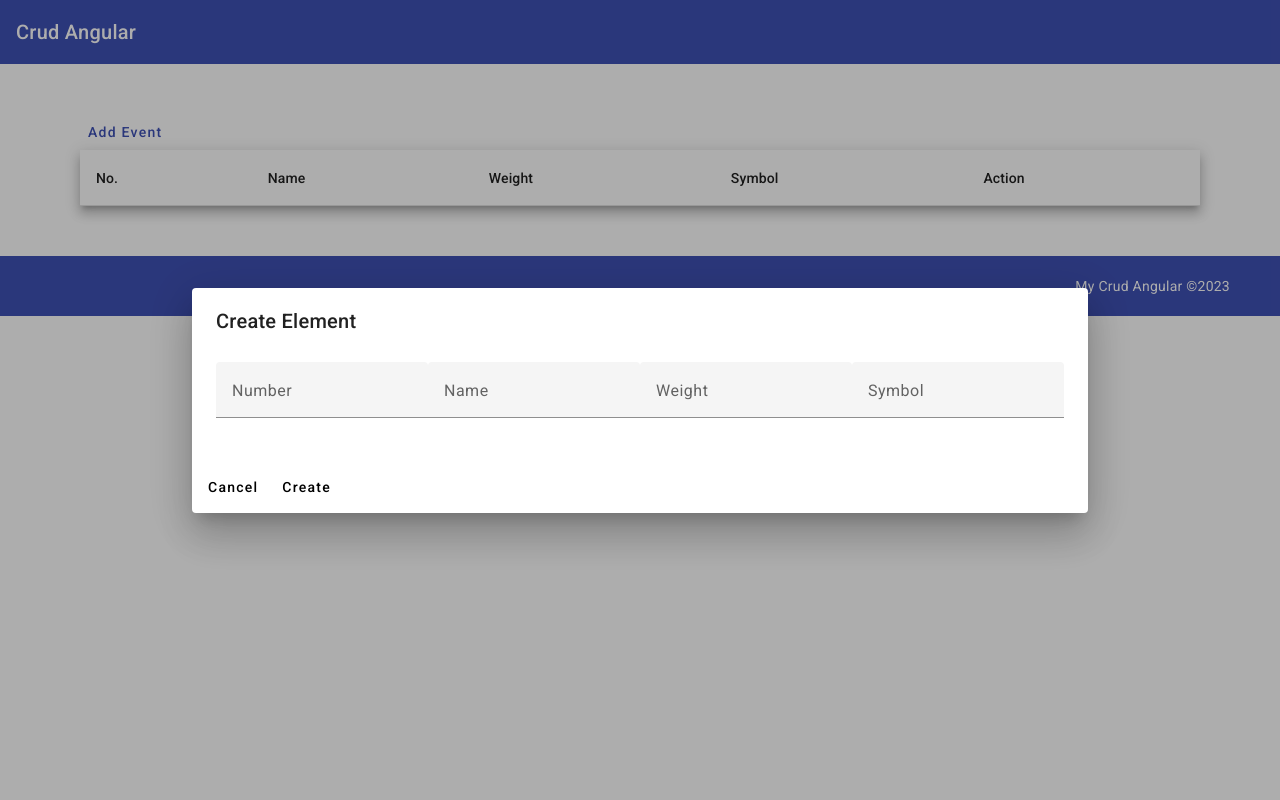
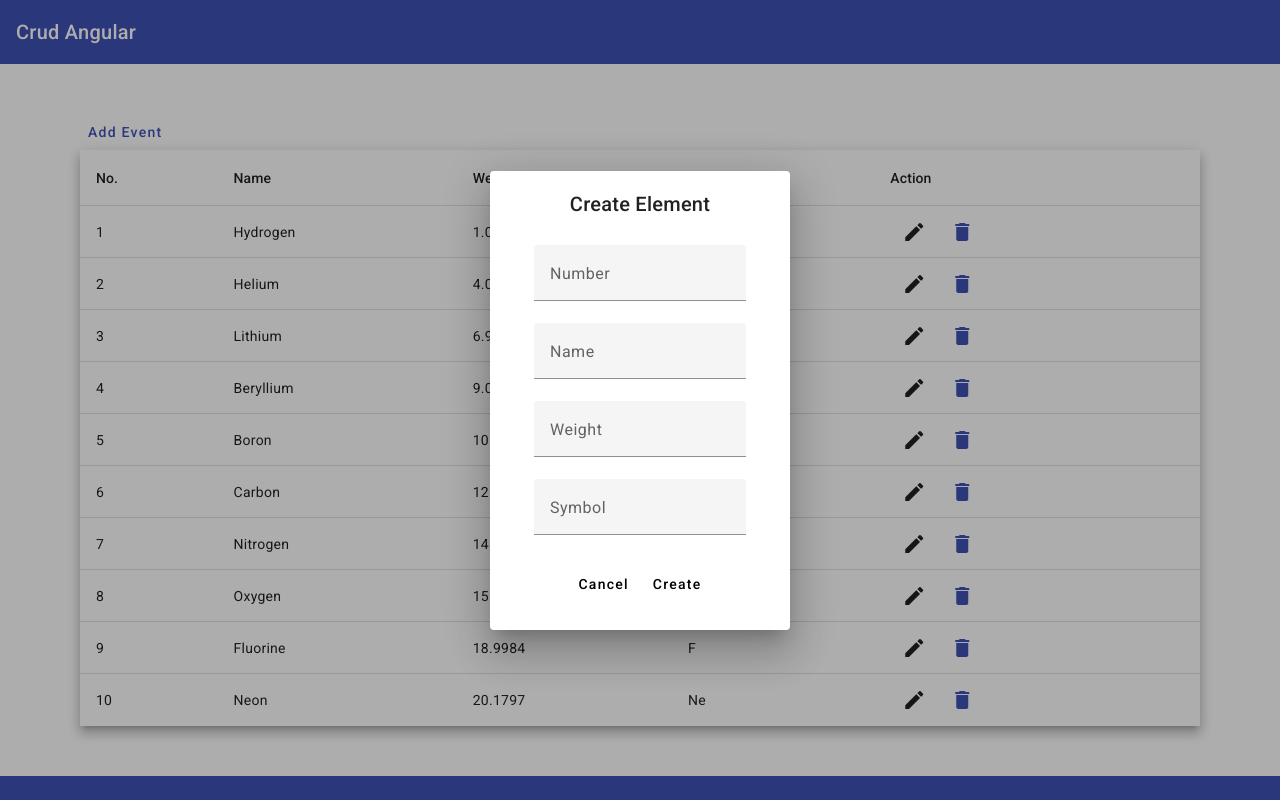
Before and after one commit to markos-jr/crud-angular-2023, an Angular app in the folder crud-angular/: page / in a window 1280 px wide. Both pictures are taken after a click on the button "Add Event". Built offline with nearby package versions, Linux system fonts and the light colour scheme.

Commit message:
delete and edit functionality

```diff
--- a/crud-angular/src/app/shared/element-dialog/element-dialog.component.html
+++ b/crud-angular/src/app/shared/element-dialog/element-dialog.component.html
@@ -1,6 +1,8 @@
 
 
-<h1 mat-dialog-title>Create Element {{ data.name }}</h1>
+<div class="container">
+  <h1 *ngIf="!isChange"  mat-dialog-title>Create Element</h1>
+<h1 *ngIf="isChange"  mat-dialog-title>Edit Element</h1>
 <div mat-dialog-content>
   <!-- Forme -->
   <mat-form-field appearance="fill">
@@ -22,9 +24,14 @@
     <mat-label>Symbol</mat-label>
     <input matInput [(ngModel)]="data.symbol" />
   </mat-form-field>
+
+
+<div mat-dialog-actions>
+<div class="butaoModal">
+  <button mat-button (click)="onNoClick()">Cancel</button>
+  <button mat-button *ngIf="!isChange" [mat-dialog-close]="data" cdkFocusInitial>Create </button>
+  <button mat-button *ngIf="isChange" [mat-dialog-close]="data" cdkFocusInitial>Edit</button>
+</div>
 </div>
 
-<div mat-dialog-actions>
-  <button mat-button (click)="onNoClick()">Cancel</button>
-  <button mat-button [mat-dialog-close]="data" cdkFocusInitial>Create </button>
 </div>
--- a/crud-angular/src/app/shared/element-dialog/element-dialog.component.scss
+++ b/crud-angular/src/app/shared/element-dialog/element-dialog.component.scss
@@ -0,0 +1,9 @@
+.container{
+    width: 300px;
+    text-align: center;
+}
+
+.butaoModal {
+     margin-left: auto;
+     margin-right: auto;
+}
--- a/crud-angular/src/app/shared/element-dialog/element-dialog.component.ts
+++ b/crud-angular/src/app/shared/element-dialog/element-dialog.component.ts
@@ -9,6 +9,7 @@ import { MAT_DIALOG_DATA, MatDialogRef} from '@angular/material/dialog';
 })
 export class ElementDialogComponent implements OnInit {
   element!: PeriodicElement;
+  isChange!: boolean;
 
   constructor(
     @Inject(MAT_DIALOG_DATA)
@@ -20,6 +21,11 @@ export class ElementDialogComponent implements OnInit {
 
 
   ngOnInit(): void {
+    if (this.data.position != null){
+        this.isChange =true;
+    } else {
+      this.isChange = false;
+    }
 
   }
   onNoClick(): void {
--- a/crud-angular/src/app/views/home/home.component.html
+++ b/crud-angular/src/app/views/home/home.component.html
@@ -1,3 +1,4 @@
+
 
 <div class="container">
   <button mat-button color="primary" (click)="openDialog(null)">Add Event</button>
@@ -33,11 +34,11 @@
             <ng-container matColumnDef="action">
               <th mat-header-cell *matHeaderCellDef> Action </th>
               <td mat-cell *matCellDef="let element">
-                <button mat-icon-button >
+                <button mat-icon-button (click)="editElement(element)" >
+                  <mat-icon>edit</mat-icon>
+                </button>
+                <button mat-icon-button (click)="deleteElement(element.position)" color="primary" >
                   <mat-icon>delete</mat-icon>
-                </button>
-                <button mat-icon-button color="primary" >
-                  <mat-icon>edit</mat-icon>
                 </button>  </td>
 
             </ng-container>
--- a/crud-angular/src/app/views/home/home.component.ts
+++ b/crud-angular/src/app/views/home/home.component.ts
@@ -14,7 +14,16 @@ export interface PeriodicElement {
 }
 
 const ELEMENT_DATA: PeriodicElement[] = [
-
+  {position: 1, name: 'Hydrogen', weight: 1.0079, symbol: 'H'},
+  {position: 2, name: 'Helium', weight: 4.0026, symbol: 'He'},
+  {position: 3, name: 'Lithium', weight: 6.941, symbol: 'Li'},
+  {position: 4, name: 'Beryllium', weight: 9.0122, symbol: 'Be'},
+  {position: 5, name: 'Boron', weight: 10.811, symbol: 'B'},
+  {position: 6, name: 'Carbon', weight: 12.0107, symbol: 'C'},
+  {position: 7, name: 'Nitrogen', weight: 14.0067, symbol: 'N'},
+  {position: 8, name: 'Oxygen', weight: 15.9994, symbol: 'O'},
+  {position: 9, name: 'Fluorine', weight: 18.9984, symbol: 'F'},
+  {position: 10, name: 'Neon', weight: 20.1797, symbol: 'Ne'},
 ];
 
 
@@ -44,14 +53,32 @@ export class HomeComponent implements OnInit {
         weight: null,
         symbol: ''
 
-      } :element
+      } : {
+
+        position: element.position,
+        name: element.name,
+        weight: element.weight,
+        symbol: element.symbol,
+      }
     });
 
     dialogRef.afterClosed().subscribe(result => {
       if(result !== undefined){
-        this.dataSource.push(result);
-        this.table.renderRows();
+          if(this.dataSource.map(p => p.position).includes(result.position)){
+            this.dataSource[result.position -1] = result;
+            this.table.renderRows();
+          } else {
+            this.dataSource.push(result);
+            this.table.renderRows();
+
+          }
       }
     });
   }
+  deleteElement(position:number): void {
+    this.dataSource = this.dataSource.filter(p => p.position !== position);
+  }
+  editElement(element: PeriodicElement): void{
+    this.openDialog(element);
+  }
 }
```
Also changed, not shown: crud-angular/src/app/app.module.ts (+8 -0 lines), 1 other file (tests, documents, lock files or other folders).
